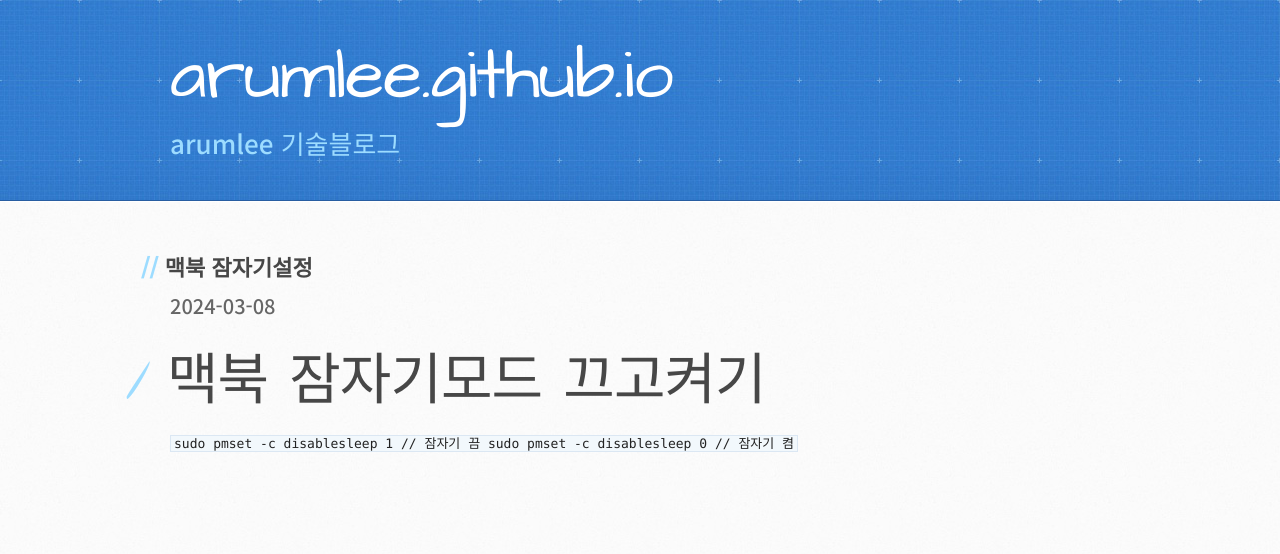
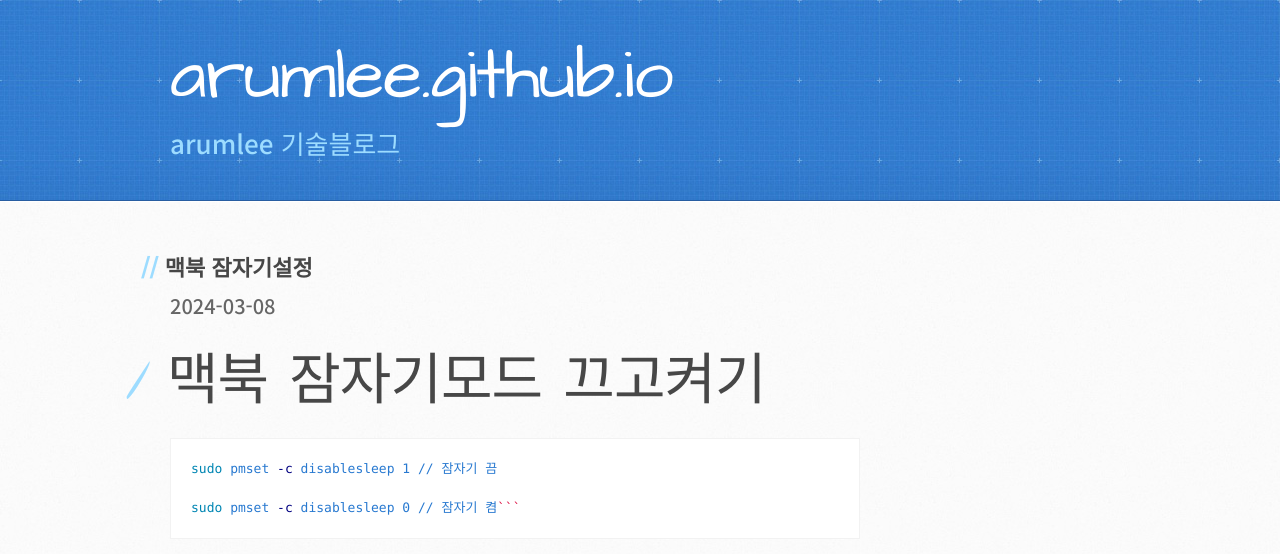
Before and after one commit to arumlee/arumlee.github.io, a Jekyll site: the page built from _posts/2024-03-08-맥북-잠자기설정.md, in a window 1280 px wide. Shown: the top 554 px of the page. Built offline with Jekyll 4.4.1, drawn with Linux system fonts in a browser that asks for light colours.

Commit message:
Update 2024-03-08-맥북-잠자기설정.md

`````diff
--- a/_posts/2024-03-08-맥북-잠자기설정.md
+++ b/_posts/2024-03-08-맥북-잠자기설정.md
@@ -6,5 +6,8 @@ categories: blog
 
 # 맥북 잠자기모드 끄고켜기
 
-```sudo pmset -c disablesleep 1 // 잠자기 끔
+````bash
+sudo pmset -c disablesleep 1 // 잠자기 끔
+
 sudo pmset -c disablesleep 0 // 잠자기 켬```
+````
`````
